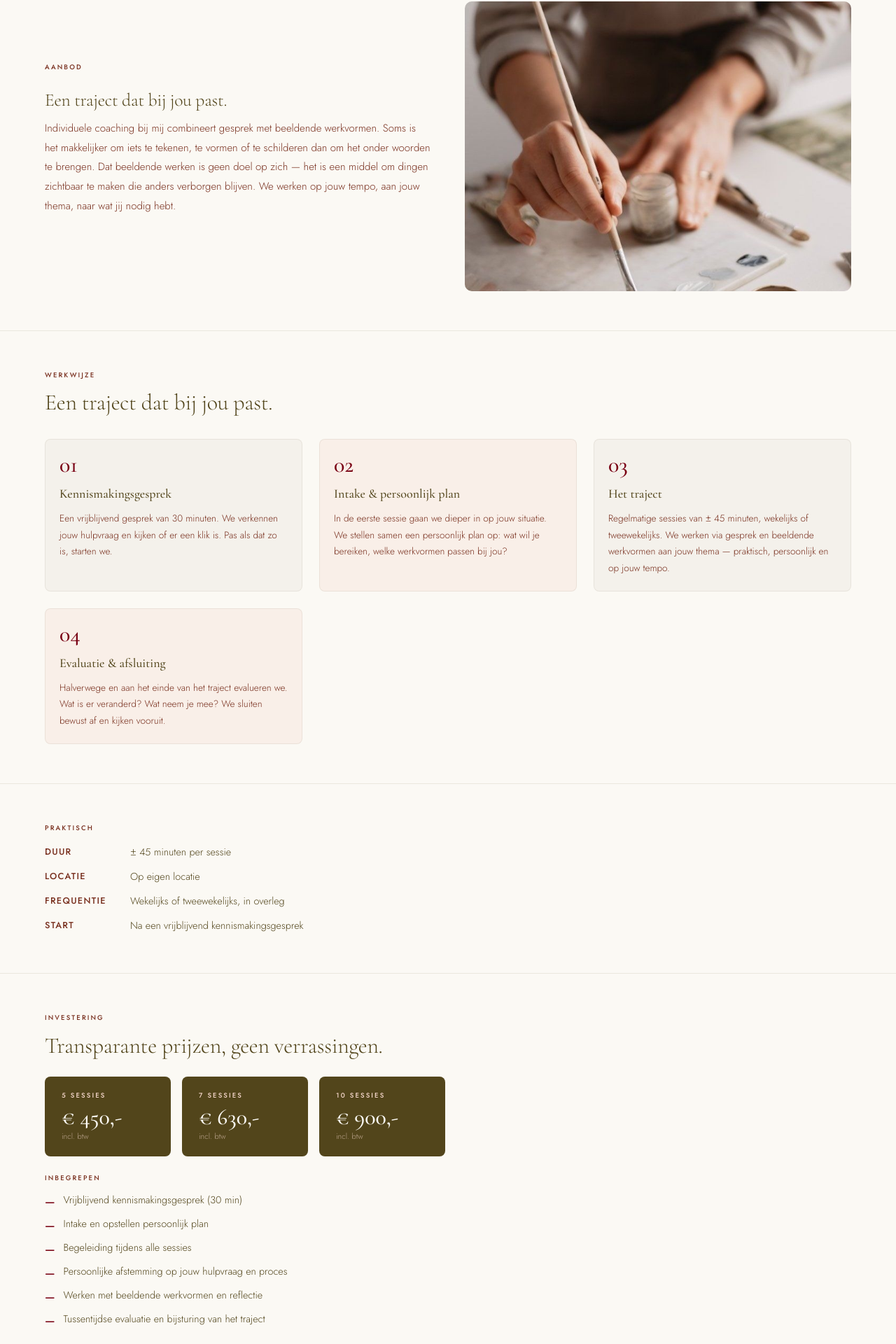
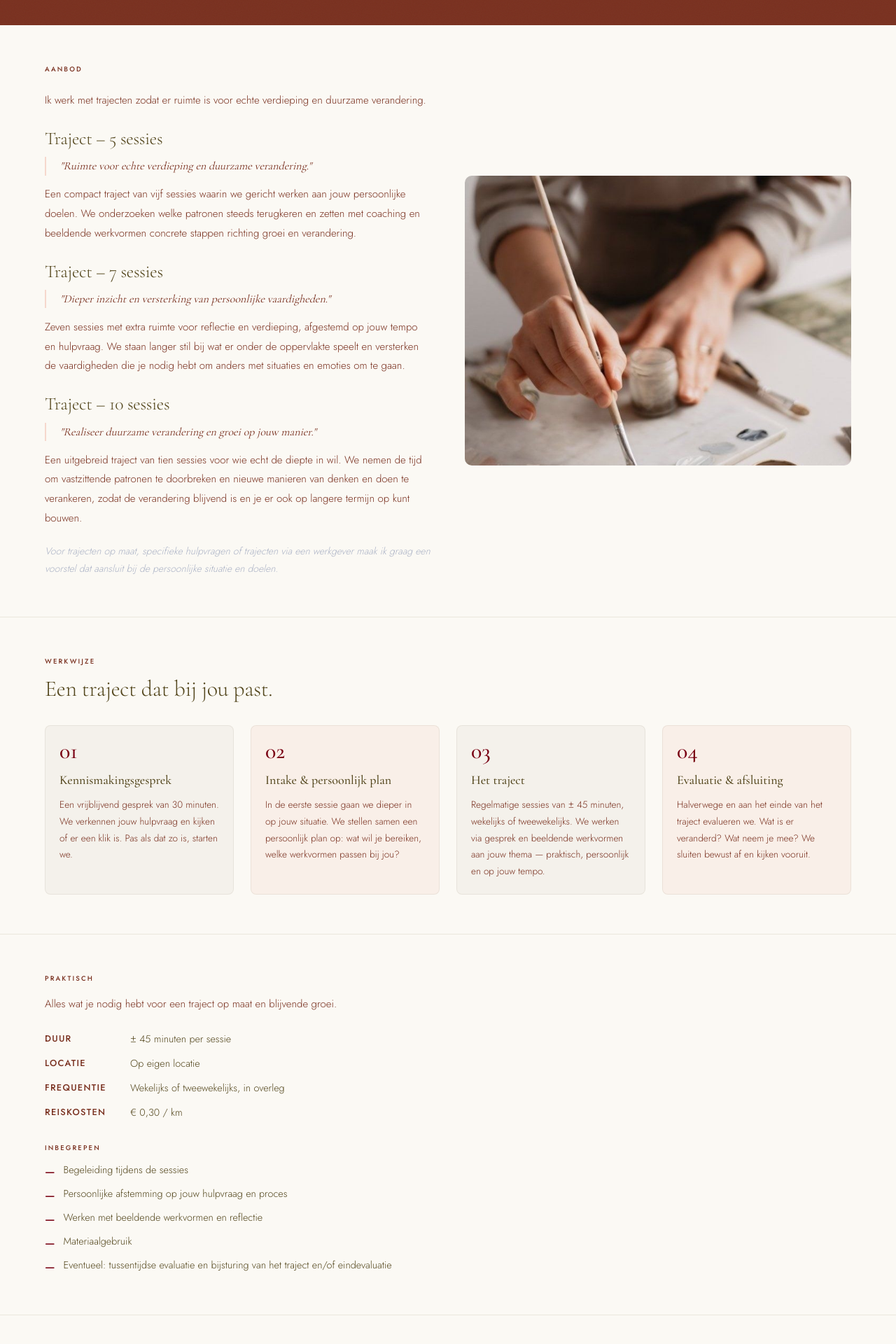
Before and after one commit to SashaElisabeth/website, a Next.js app: page /individuele-coaching in a window 1280 px wide. Shown: the part 437-2357 px from the top of the page at 70% size. Built offline with nearby package versions, Linux system fonts and the light colour scheme.

Commit message:
Refactor individuele coaching page

```diff
--- a/src/app/globals.css
+++ b/src/app/globals.css
@@ -141,15 +141,19 @@ body {
 
 /* Service block inner grid (3-col: investering | inbegrepen | praktisch) */
 .service-inner   { display: grid; grid-template-columns: repeat(3, 1fr); gap: 1.5rem; }
+/* 4-step variant: one row on desktop; the iPad/mobile .service-inner rules below still override to 2-col/1-col */
+.service-inner-4 { grid-template-columns: repeat(4, 1fr); }
 .price-tiers     { display: grid; grid-template-columns: repeat(3, 1fr); gap: 0.75rem; }
 
 @media (min-width: 641px) and (max-width: 1023px) {
-  .service-inner { grid-template-columns: 1fr 1fr; }
-  .price-tiers   { grid-template-columns: repeat(3, 1fr); }
+  .service-inner   { grid-template-columns: 1fr 1fr; }
+  .service-inner-4 { grid-template-columns: 1fr 1fr; }
+  .price-tiers     { grid-template-columns: repeat(3, 1fr); }
 }
 @media (max-width: 640px) {
-  .service-inner { grid-template-columns: 1fr; }
-  .price-tiers   { grid-template-columns: 1fr; }
+  .service-inner   { grid-template-columns: 1fr; }
+  .service-inner-4 { grid-template-columns: 1fr; }
+  .price-tiers     { grid-template-columns: 1fr; }
 }
 
 /* ── iPad (641 – 1023px) ── */
--- a/src/app/individuele-coaching/page.tsx
+++ b/src/app/individuele-coaching/page.tsx
@@ -3,14 +3,27 @@ import ServicePageLayout, { ServicePageData } from '@/components/ServicePageLayo
 const data: ServicePageData = {
   label: 'Individuele Coaching',
   title: 'Ruimte voor jouw verhaal.',
-  heroSubtitle: 'Een persoonlijk traject voor mensen die willen groeien, vastlopen of gewoon beter willen begrijpen wat hen drijft.',
+  heroSubtitle: 'Verdieping en verandering worden sterker wanneer er ruimte is voor persoonlijke reflectie, ervaring en groei. Deze coaching is geschikt voor jou als individu, maar ook voor werkgevers die een medewerker extra willen ondersteunen in persoonlijke ontwikkeling, veerkracht of communicatie. Met coaching en beeldende werkvormen maken we inzichtelijk wat speelt en brengen we beweging in jouw proces of dat van de medewerker.',
   heroBg: 'var(--accent-2)',
+  aanbodIntro: 'Ik werk met trajecten zodat er ruimte is voor echte verdieping en duurzame verandering.',
   offerings: [
     {
-      title: 'Een traject dat bij jou past.',
-      body: `Individuele coaching bij mij combineert gesprek met beeldende werkvormen. Soms is het makkelijker om iets te tekenen, te vormen of te schilderen dan om het onder woorden te brengen. Dat beeldende werken is geen doel op zich — het is een middel om dingen zichtbaar te maken die anders verborgen blijven. We werken op jouw tempo, aan jouw thema, naar wat jij nodig hebt.`,
+      title: 'Traject – 5 sessies',
+      quote: '"Ruimte voor echte verdieping en duurzame verandering."',
+      body: 'Een compact traject van vijf sessies waarin we gericht werken aan jouw persoonlijke doelen. We onderzoeken welke patronen steeds terugkeren en zetten met coaching en beeldende werkvormen concrete stappen richting groei en verandering.',
+    },
+    {
+      title: 'Traject – 7 sessies',
+      quote: '"Dieper inzicht en versterking van persoonlijke vaardigheden."',
+      body: 'Zeven sessies met extra ruimte voor reflectie en verdieping, afgestemd op jouw tempo en hulpvraag. We staan langer stil bij wat er onder de oppervlakte speelt en versterken de vaardigheden die je nodig hebt om anders met situaties en emoties om te gaan.',
+    },
+    {
+      title: 'Traject – 10 sessies',
+      quote: '"Realiseer duurzame verandering en groei op jouw manier."',
+      body: 'Een uitgebreid traject van tien sessies voor wie echt de diepte in wil. We nemen de tijd om vastzittende patronen te doorbreken en nieuwe manieren van denken en doen te verankeren, zodat de verandering blijvend is en je er ook op langere termijn op kunt bouwen.',
     },
   ],
+  aanbodFooter: 'Voor trajecten op maat, specifieke hulpvragen of trajecten via een werkgever maak ik graag een voorstel dat aansluit bij de persoonlijke situatie en doelen.',
   processTitleWerkwijze: 'Een traject dat bij jou past.',
   steps: [
     {
@@ -34,26 +47,26 @@ const data: ServicePageData = {
       body: 'Halverwege en aan het einde van het traject evalueren we. Wat is er veranderd? Wat neem je mee? We sluiten bewust af en kijken vooruit.',
     },
   ],
-  included: [
-    'Vrijblijvend kennismakingsgesprek (30 min)',
-    'Intake en opstellen persoonlijk plan',
-    'Begeleiding tijdens alle sessies',
-    'Persoonlijke afstemming op jouw hulpvraag en proces',
-    'Werken met beeldende werkvormen en reflectie',
-    'Tussentijdse evaluatie en bijsturing van het traject',
-  ],
+  praktischIntro: 'Alles wat je nodig hebt voor een traject op maat en blijvende groei.',
   practical: [
     { label: 'Duur',       value: '± 45 minuten per sessie' },
     { label: 'Locatie',    value: 'Op eigen locatie' },
     { label: 'Frequentie', value: 'Wekelijks of tweewekelijks, in overleg' },
-    { label: 'Start',      value: 'Na een vrijblijvend kennismakingsgesprek' },
+    { label: 'Reiskosten', value: '€ 0,30 / km' },
   ],
+  included: [
+    'Begeleiding tijdens de sessies',
+    'Persoonlijke afstemming op jouw hulpvraag en proces',
+    'Werken met beeldende werkvormen en reflectie',
+    'Materiaalgebruik',
+    'Eventueel: tussentijdse evaluatie en bijsturing van het traject en/of eindevaluatie',
+  ],
+  includedUnderPraktisch: true,
   pricing: [
-    { label: '5 sessies',  price: '€ 450,-', note: 'incl. btw' },
-    { label: '7 sessies',  price: '€ 630,-', note: 'incl. btw' },
-    { label: '10 sessies', price: '€ 900,-', note: 'incl. btw' },
+    { label: '5 sessies',  price: '€ 450,-',   note: 'excl. btw · € 90 per sessie' },
+    { label: '7 sessies',  price: '€ 612,50',  note: 'excl. btw · € 87,50 per sessie' },
+    { label: '10 sessies', price: '€ 850,-',   note: 'excl. btw · € 85 per sessie' },
   ],
-  pricingNote: 'Soms past een standaardtraject niet precies bij jouw vraag. Ik maak ook trajecten op maat, afgestemd op jouw situatie of de vraag vanuit een werkgever.',
   ctaService: 'Individuele Coaching',
   image: '/paint 2.jpeg',
 };
--- a/src/components/ServicePageLayout.tsx
+++ b/src/components/ServicePageLayout.tsx
@@ -23,12 +23,15 @@ export interface ServicePageData {
   title: string;
   heroSubtitle: string;
   heroBg: string;
+  aanbodIntro?: string;
   offerings: Offering[];
   aanbodFooter?: string;
   processTitleWerkwijze: string;
   werkwijzeIntro?: string[];
   steps: ProcessStep[];
+  praktischIntro?: string;
   included: string[];
+  includedUnderPraktisch?: boolean;
   practical: { label: string; value: string }[];
   pricing: PricingTier[];
   pricingNote?: string;
@@ -91,6 +94,15 @@ export default function ServicePageLayout({ data }: { data: ServicePageData }) {
       }} className="service-about-grid service-section-pad">
         <div>
           <p className='eyebrow' style={{ marginBottom: '1.5rem' }}>Aanbod</p>
+          {data.aanbodIntro && (
+            <p style={{
+              fontFamily: 'var(--font-sans)', fontWeight: 300,
+              fontSize: '0.9375rem', lineHeight: 1.85,
+              color: 'var(--accent-2)', margin: '0 0 1.5rem',
+            }}>
+              {data.aanbodIntro}
+            </p>
+          )}
           {data.offerings.map((offering, i) => (
             <div key={offering.title} style={{
               marginBottom: i < data.offerings.length - 1 ? '1.5rem' : '1.25rem',
@@ -173,7 +185,7 @@ export default function ServicePageLayout({ data }: { data: ServicePageData }) {
             ))}
           </div>
         )}
-        <div className="service-inner">
+        <div className={`service-inner${data.steps.length === 4 ? ' service-inner-4' : ''}`}>
           {data.steps.map((step, i) => (
             <div key={step.number} style={{
               padding: '1.25rem',
@@ -212,6 +224,15 @@ export default function ServicePageLayout({ data }: { data: ServicePageData }) {
         borderBottom: '1px solid rgba(82,69,27,0.1)',
       }} className="service-section-pad">
         <p className='eyebrow' style={{ marginBottom: '1rem' }}>Praktisch</p>
+        {data.praktischIntro && (
+          <p style={{
+            fontFamily: 'var(--font-sans)', fontWeight: 300,
+            fontSize: '0.9375rem', lineHeight: 1.85,
+            color: 'var(--accent-2)', margin: '0 0 1.5rem', maxWidth: '520px',
+          }}>
+            {data.praktischIntro}
+          </p>
+        )}
         <div style={{ display: 'flex', flexDirection: 'column', gap: '0.75rem', maxWidth: '520px' }}>
           {data.practical.map(item => (
             <div key={item.label} style={{ display: 'flex', gap: '0.75rem' }}>
@@ -228,6 +249,22 @@ export default function ServicePageLayout({ data }: { data: ServicePageData }) {
             </div>
           ))}
         </div>
+        {data.includedUnderPraktisch && data.included.length > 0 && (
+          <div style={{ marginTop: '2rem' }}>
+            <p className='eyebrow' style={{ marginBottom: '0.75rem' }}>Inbegrepen</p>
+            <ul style={{ listStyle: 'none', padding: 0, margin: 0, display: 'flex', flexDirection: 'column', gap: '0.5rem', maxWidth: '520px' }}>
+              {data.included.map(item => (
+                <li key={item} style={{ display: 'flex', gap: '0.75rem', alignItems: 'flex-start' }}>
+                  <span style={{ color: 'var(--accent-4)', flexShrink: 0, marginTop: '2px', fontWeight: 500 }}>—</span>
+                  <span style={{
+                    fontFamily: 'var(--font-sans)', fontSize: '0.9rem',
+                    fontWeight: 300, color: 'var(--ink)', lineHeight: 1.6,
+                  }}>{item}</span>
+                </li>
+              ))}
+            </ul>
+          </div>
+        )}
       </section>
 
       {/* ── Investering ── */}
@@ -260,7 +297,7 @@ export default function ServicePageLayout({ data }: { data: ServicePageData }) {
             </div>
           ))}
         </div>
-        {data.included.length > 0 && (
+        {!data.includedUnderPraktisch && data.included.length > 0 && (
           <div style={{ marginBottom: data.pricingNote ? '1.25rem' : 0 }}>
             <p className='eyebrow' style={{ marginBottom: '0.75rem' }}>Inbegrepen</p>
             <ul style={{ listStyle: 'none', padding: 0, margin: 0, display: 'flex', flexDirection: 'column', gap: '0.5rem' }}>
```
